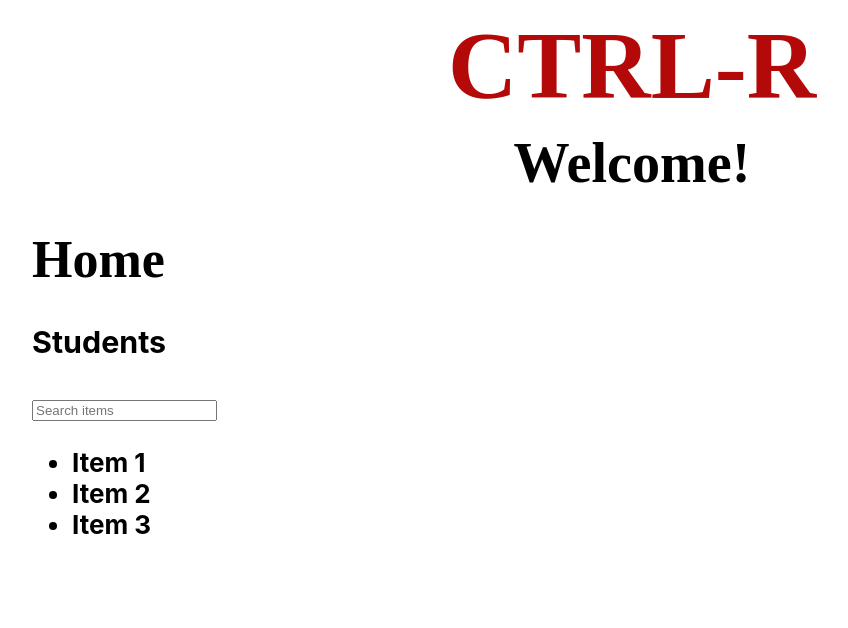
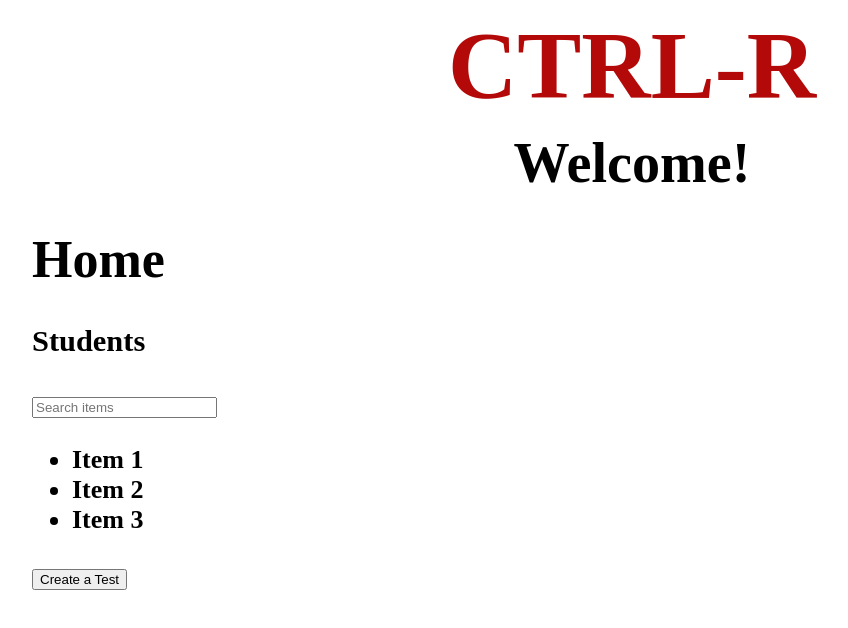
Before and after one commit to cfgcolumbus23/Team-14, a React (Create React App) app in the folder client/: page / in a window 1280 px wide. Shown: the top 628 px of the page, without its empty margins (8-856 px from the left). Built offline with nearby package versions, Linux system fonts and the light colour scheme.

Commit message:
Added ReRouting behavior & create test button

```diff
--- a/client/package.json
+++ b/client/package.json
@@ -9,6 +9,7 @@
     "@testing-library/user-event": "^13.5.0",
     "react": "^18.2.0",
     "react-dom": "^18.2.0",
+    "react-router-dom": "^6.18.0",
     "react-scripts": "5.0.1",
     "web-vitals": "^2.1.4"
   },
--- a/client/src/index.js
+++ b/client/src/index.js
@@ -4,10 +4,31 @@ import './index.css';
 import App from './App';
 import reportWebVitals from './reportWebVitals';
 
+import CreateTestPage from './pages/CreateTest';
+
+import {
+  createBrowserRouter,
+  RouterProvider,
+} from "react-router-dom";
+
+
+const router = createBrowserRouter([
+  {
+    path: "/",
+    element: <App/>
+  },
+  {
+    path: "createtest",
+    element: <CreateTestPage/>,
+  }
+])
+
+
+
 const root = ReactDOM.createRoot(document.getElementById('root'));
 root.render(
   <React.StrictMode>
-    <App />
+     <RouterProvider router={router} />
   </React.StrictMode>
 );
 
--- a/client/src/pages/AdminHome.jsx
+++ b/client/src/pages/AdminHome.jsx
@@ -1,5 +1,6 @@
-import React, { Component } from 'react';
+import React from 'react';
 import SearchBar from '../Search';
+import { useNavigate } from 'react-router-dom'; // Import useNavigate
 
 const items = [
   { id: 1, name: 'Item 1' },
@@ -8,12 +9,21 @@ import SearchBar from '../Search';
 ];
 
 function App() {
+  const navigate = useNavigate(); // Initialize the useNavigate hook
+
+  const handleCreateTest = () => {
+    // Redirect to the "createtest" page
+    navigate('/createtest');
+  };
+
   return (
-      <body>
+    <div>
       <h3>Students</h3>
       <SearchBar items={items} />
-      </body>
-    )
-  };
+
+      <button onClick={handleCreateTest}>Create a Test</button>
+    </div>
+  );
+}
 
 export default App;
--- /dev/null
+++ b/client/src/pages/CreateTest.jsx
@@ -0,0 +1,11 @@
+import React from 'react';
+
+function CreateTestPage() {
+  return (
+    <div>
+      <h1>Create Test</h1>
+    </div>
+  );
+}
+
+export default CreateTestPage;
```
Also changed, not shown: 1 other file (tests, documents, lock files or other folders). Lines whose indentation alone changed are shown as unchanged.
